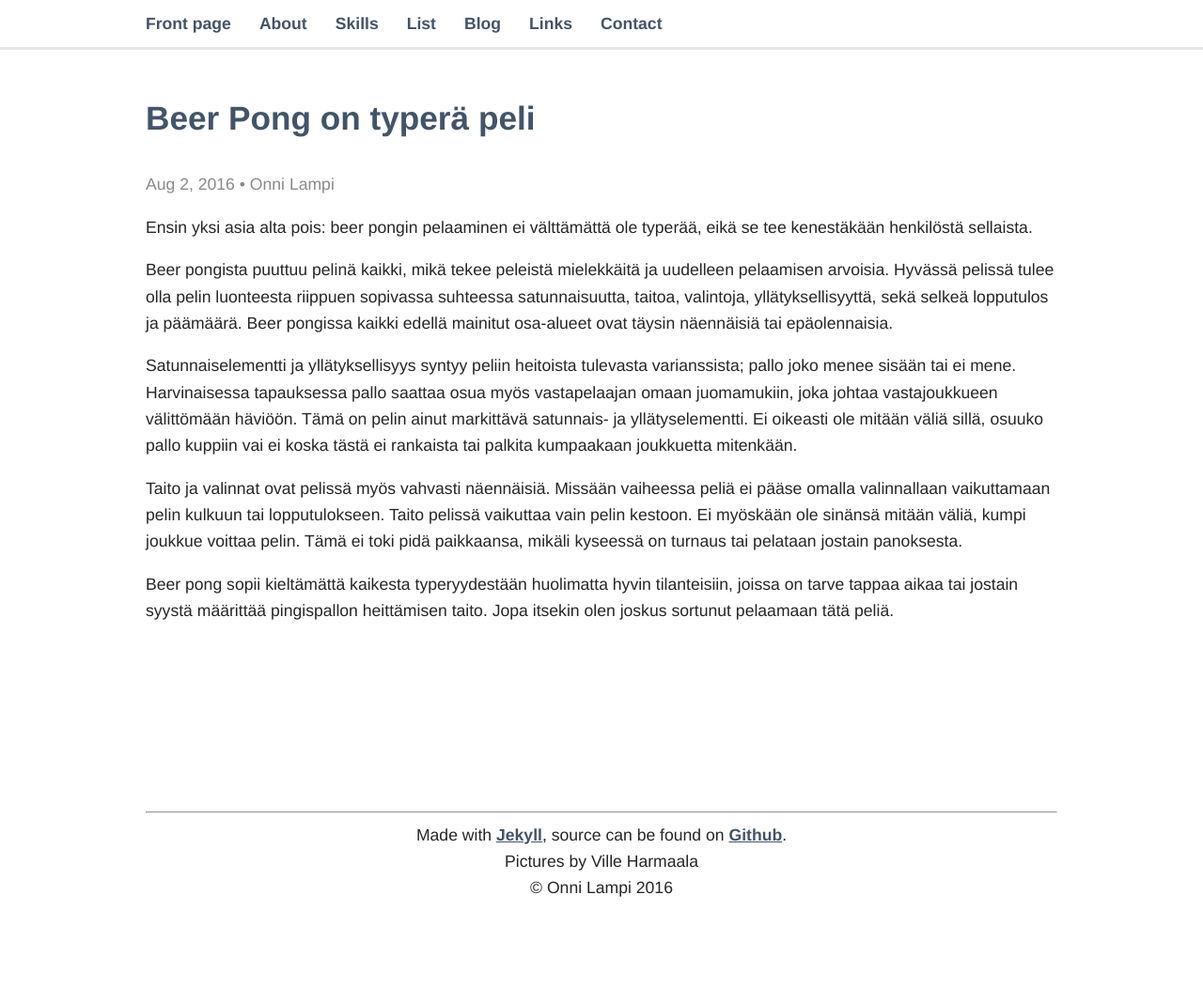
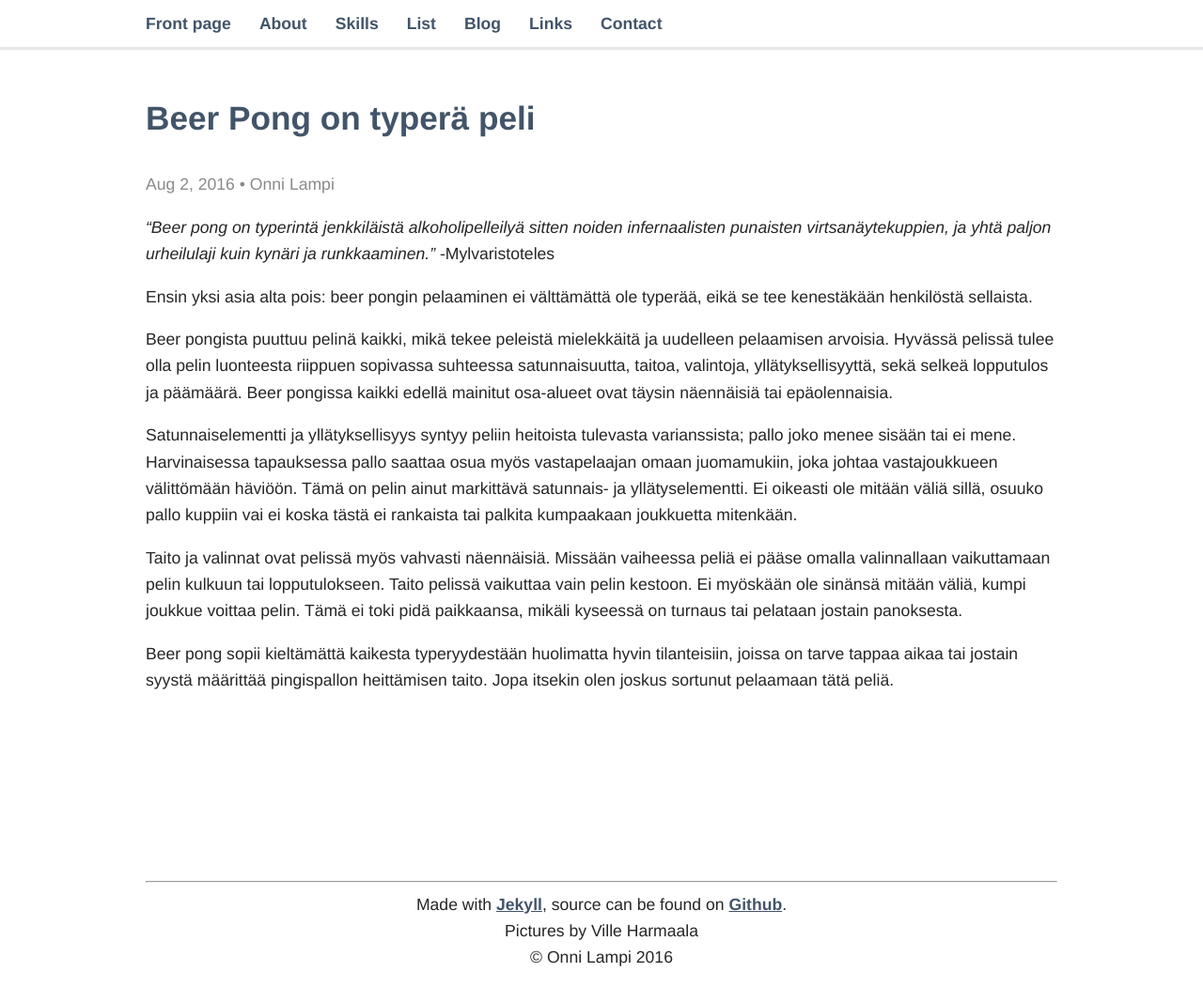
Before and after one commit to veikah/onnilampi.fi, a Jekyll site: the page built from onnilampi.fi/_posts/2016-08-02-my-beer-pong-rant.markdown, in a window 1280 px wide and 1133 px high. Shown: the top 1068 px of the window at 94% size. Built offline with Jekyll 4.4.1, drawn with Linux system fonts in a browser that asks for light colours.

Commit message:
Small updates

```diff
--- a/onnilampi.fi/_posts/2016-08-02-my-beer-pong-rant.markdown
+++ b/onnilampi.fi/_posts/2016-08-02-my-beer-pong-rant.markdown
@@ -8,6 +8,8 @@ language: fin
 author: "Onni Lampi"
 categories: jekyll update
 ---
+*"Beer pong on typerintä jenkkiläistä alkoholipelleilyä sitten noiden infernaalisten punaisten virtsanäytekuppien, ja yhtä paljon urheilulaji kuin kynäri ja runkkaaminen."*
+-Mylvaristoteles
 
 Ensin yksi asia alta pois: beer pongin pelaaminen ei välttämättä ole typerää, eikä se tee kenestäkään henkilöstä sellaista.
 
```
Also changed, not shown: onnilampi.fi/_pages/05_cool.md (+4 -0 lines).
